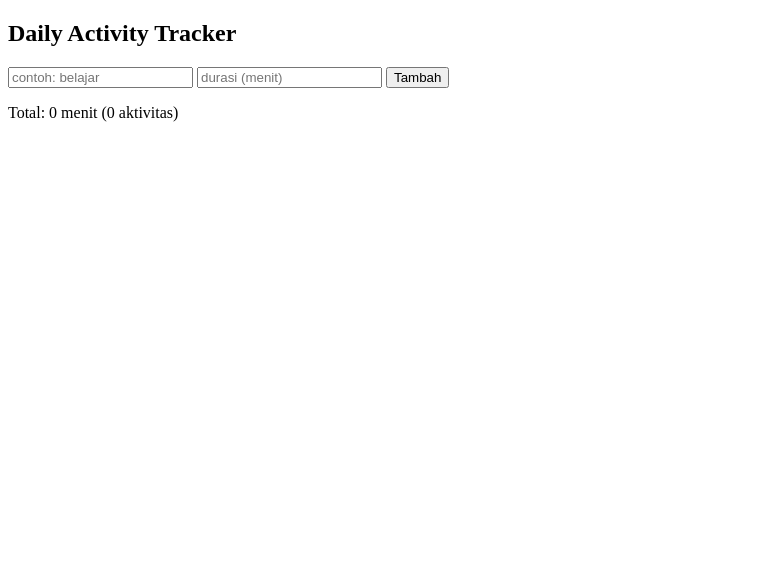
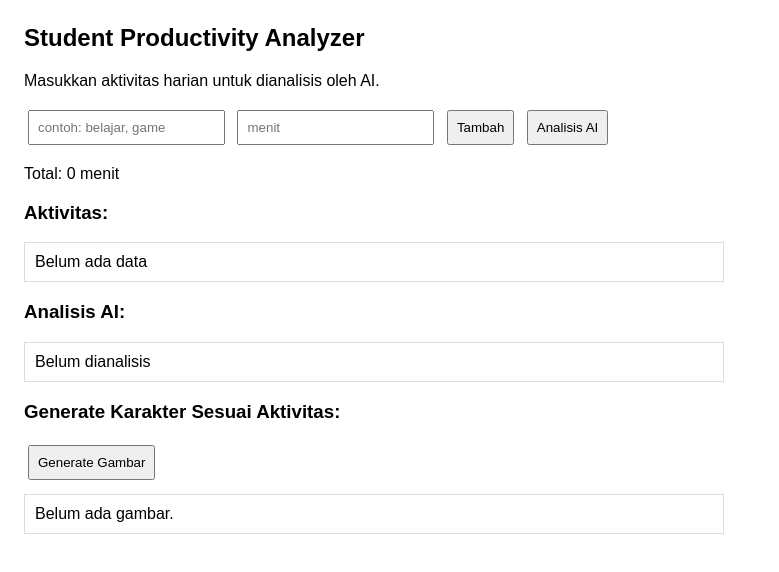
Before and after one commit to AndriKurniawanM/TKCC_Andri, a plain HTML site: page index.html in a window 1280 px wide. Shown: the whole page, without its empty margins (0-779 px from the left). Drawn offline with Linux system fonts and the light colour scheme.

Commit message:
Update index.html

```diff
--- a/index.html
+++ b/index.html
@@ -1,25 +1,43 @@
 <!DOCTYPE html>
 <html>
-
 <head>
-    <title>Daily Activity Tracker</title>
+  <meta charset="utf-8">
+  <title>Student Productivity Analyzer</title>
+  <style>
+    body { font-family: Arial; margin: 24px; max-width: 700px; }
+    input, button { padding: 8px; margin: 4px; }
+    #list, #result, #imageStatus {
+      border: 1px solid #ddd;
+      padding: 10px;
+      margin-top: 10px;
+      white-space: pre-line;
+    }
+  </style>
 </head>
-
 <body>
 
-    <h2>Daily Activity Tracker</h2>
+<h2>Student Productivity Analyzer</h2>
+<p>Masukkan aktivitas harian untuk dianalisis oleh AI.</p>
 
-    <input type="text" id="activity" placeholder="contoh: belajar">
-    <input type="number" id="duration" placeholder="durasi (menit)">
-    <button id="addBtn">Tambah</button>
+<input id="act" placeholder="contoh: belajar, game">
+<input id="min" type="number" placeholder="menit">
 
-    <p id="total">Total: 0 menit (0 aktivitas)</p>
+<button id="addBtn">Tambah</button>
+<button id="analysisBtn">Analisis AI</button>
 
-    <ol id="list"></ol>
-    <script src="storage.js"></script>
-    <script src="dom.js"></script>
-    <script src="app.js"></script>
+<p id="total">Total: 0 menit</p>
 
+<h3>Aktivitas:</h3>
+<div id="list">Belum ada data</div>
+
+<h3>Analisis AI:</h3>
+<div id="result">Belum dianalisis</div>
+
+<h3>Generate Karakter Sesuai Aktivitas:</h3>
+<button id="generateBtn">Generate Gambar</button>
+<div id="imageStatus">Belum ada gambar.</div>
+<img id="aiImage" style="max-width:300px;margin-top:12px;display:none;">
+
+<script src="app.js"></script>
 </body>
-
 </html>
```
